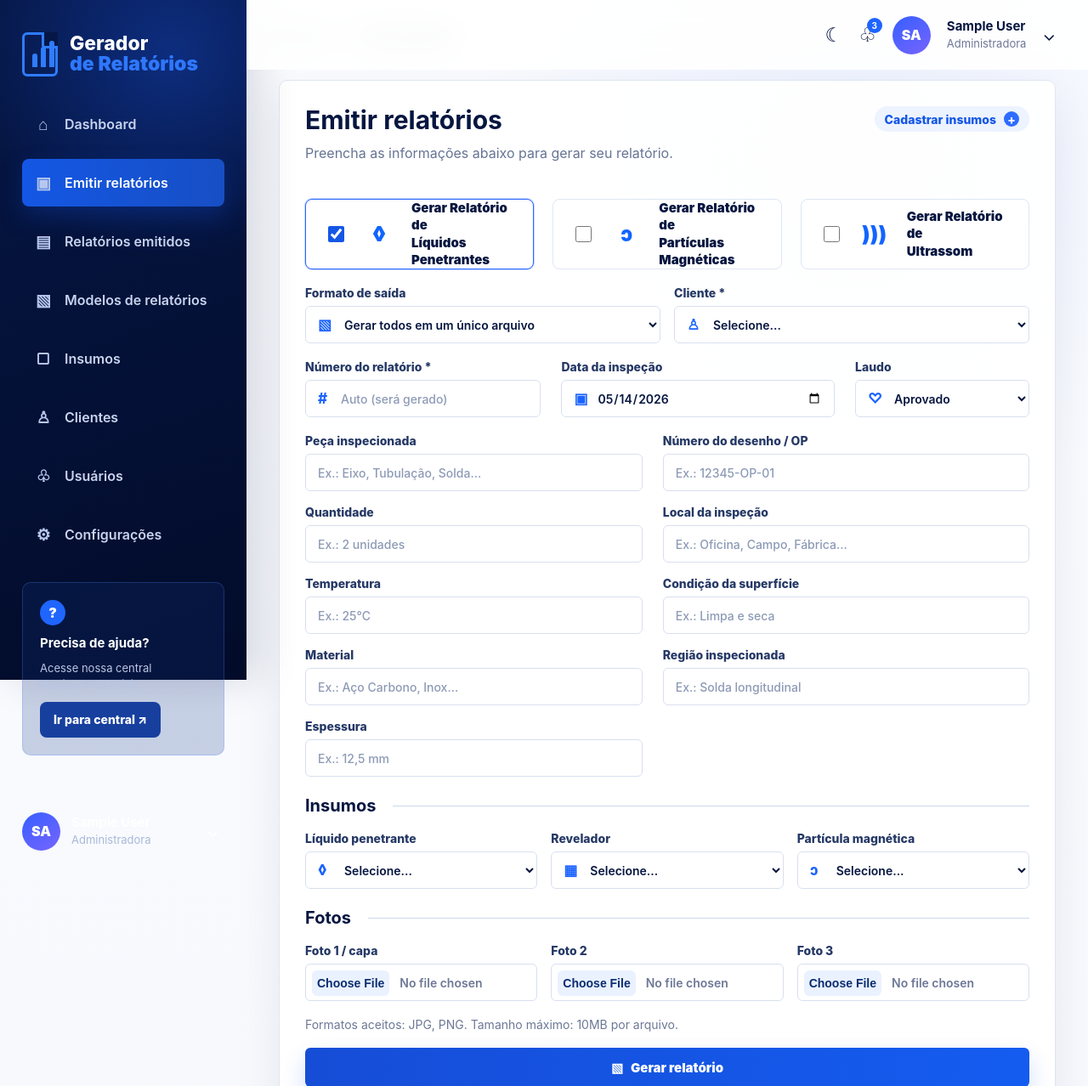
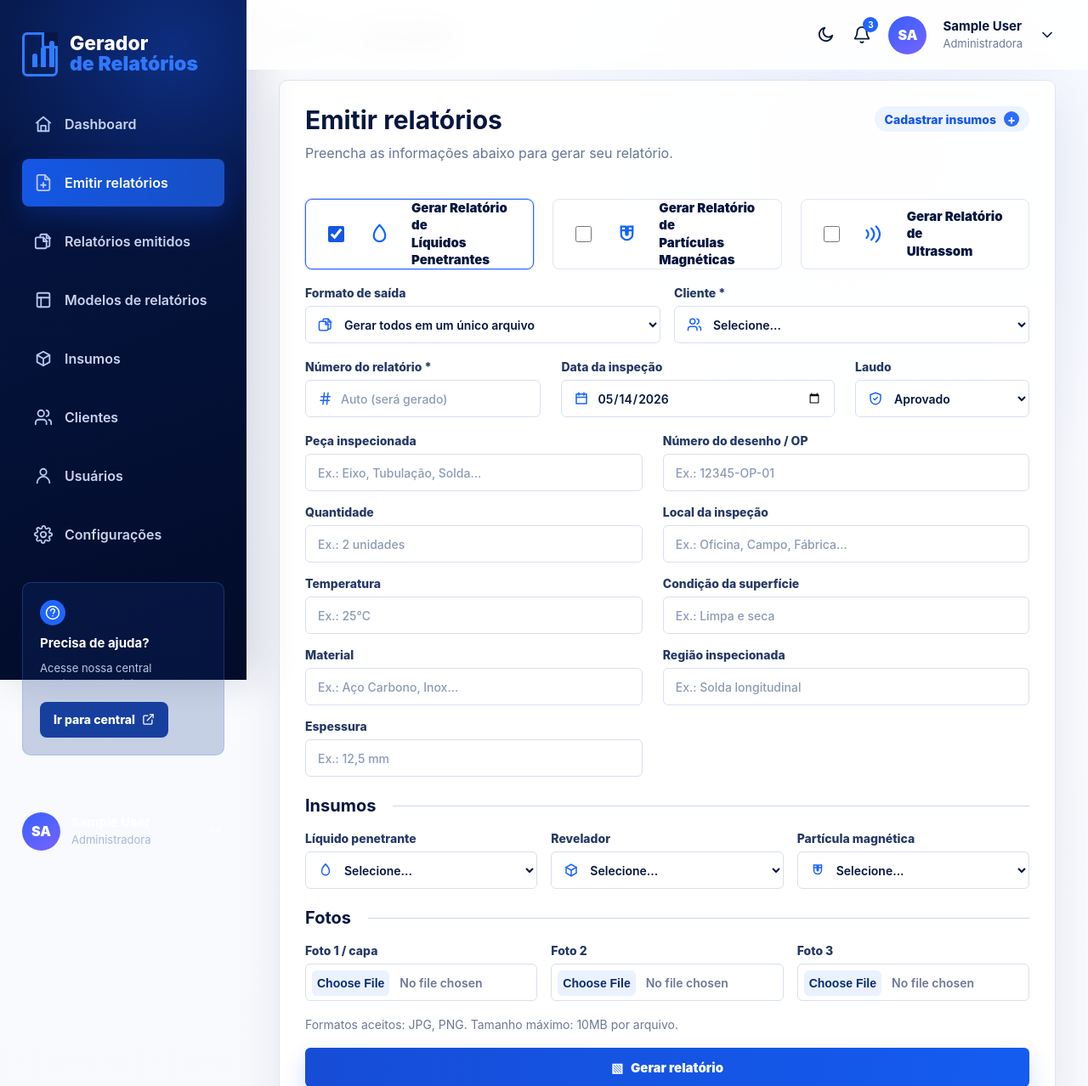
Before and after one commit to geradorderelatorios/gerador-relatorios-web, a Flask app: page /relatorios/emitir in a window 1280 px wide. Shown: the top 1278 px of the page at 85% size. Run offline with Flask 3, Linux system fonts and the light colour scheme; a user stored in the database is signed in; tables that the repository leaves empty hold one stand-in row (values such as "Sample post").

Commit message:
Substitui simbolos por icones SVG

```diff
--- a/static/web.css
+++ b/static/web.css
@@ -29,6 +29,22 @@ a { color: inherit; text-decoration: none; }
 
 button, input, select {
   font: inherit;
+}
+
+.svg-sprite {
+  position: absolute;
+  width: 0;
+  height: 0;
+  overflow: hidden;
+}
+
+svg {
+  display: block;
+  fill: none;
+  stroke: currentColor;
+  stroke-linecap: round;
+  stroke-linejoin: round;
+  stroke-width: 2;
 }
 
 .app-shell {
@@ -128,9 +144,9 @@ button, input, select {
 
 .nav-ico {
   width: 22px;
+  height: 22px;
   color: #b7c7ed;
-  text-align: center;
-  font-size: 19px;
+  flex: 0 0 auto;
 }
 
 .help-card {
@@ -153,6 +169,11 @@ button, input, select {
   font-weight: 900;
 }
 
+.help-card .help-icon svg {
+  width: 18px;
+  height: 18px;
+}
+
 .help-card strong {
   color: white;
   font-size: 15px;
@@ -170,12 +191,18 @@ button, input, select {
   min-height: 42px;
   display: inline-flex;
   align-items: center;
+  gap: 8px;
   padding: 0 16px;
   border-radius: 8px;
   color: white;
   background: #173f9e;
   font-weight: 800;
   font-size: 14px;
+}
+
+.help-card a svg {
+  width: 15px;
+  height: 15px;
 }
 
 .sidebar-user {
@@ -220,7 +247,12 @@ button, input, select {
   color: white;
   background: transparent;
   cursor: pointer;
-  font-size: 20px;
+  padding: 0;
+}
+
+.sidebar-user button svg {
+  width: 20px;
+  height: 20px;
 }
 
 .workspace {
@@ -250,8 +282,15 @@ button, input, select {
 .top-icon {
   position: relative;
   color: #071642;
-  font-size: 23px;
-  line-height: 1;
+  width: 24px;
+  height: 24px;
+  display: grid;
+  place-items: center;
+}
+
+.top-icon svg {
+  width: 22px;
+  height: 22px;
 }
 
 .top-icon.bell b {
@@ -270,7 +309,14 @@ button, input, select {
 
 .top-user strong { color: var(--text); }
 .top-user small { color: var(--muted); }
-.chevron { color: var(--text); font-size: 20px; }
+.chevron {
+  color: var(--text);
+}
+
+.chevron svg {
+  width: 20px;
+  height: 20px;
+}
 
 .page {
   width: 100%;
@@ -444,8 +490,14 @@ input[type="file"]::file-selector-button {
   top: 50%;
   transform: translateY(-50%);
   color: #1b63ff;
-  font-size: 17px;
   z-index: 1;
+  display: grid;
+  place-items: center;
+}
+
+.input-icon > span svg {
+  width: 18px;
+  height: 18px;
 }
 
 .input-icon input,
@@ -482,8 +534,14 @@ input[type="file"]::file-selector-button {
 
 .option-icon {
   color: #1265ff;
-  font-size: 25px;
   text-align: center;
+  display: grid;
+  place-items: center;
+}
+
+.option-icon svg {
+  width: 27px;
+  height: 27px;
 }
 
 .section-line {
--- a/templates/base.html
+++ b/templates/base.html
@@ -7,6 +7,27 @@
   <link rel="stylesheet" href="{{ url_for('static', filename='web.css') }}">
 </head>
 <body>
+  <svg class="svg-sprite" aria-hidden="true">
+    <symbol id="icon-home" viewBox="0 0 24 24"><path d="M3 10.5 12 3l9 7.5"/><path d="M5 9.5V21h14V9.5"/><path d="M9 21v-7h6v7"/></symbol>
+    <symbol id="icon-file-plus" viewBox="0 0 24 24"><path d="M14 2H6a2 2 0 0 0-2 2v16a2 2 0 0 0 2 2h12a2 2 0 0 0 2-2V8z"/><path d="M14 2v6h6"/><path d="M12 12v6"/><path d="M9 15h6"/></symbol>
+    <symbol id="icon-files" viewBox="0 0 24 24"><path d="M8 7V5a2 2 0 0 1 2-2h6l4 4v10a2 2 0 0 1-2 2h-2"/><path d="M16 3v5h5"/><path d="M4 7h8l4 4v8a2 2 0 0 1-2 2H4a2 2 0 0 1-2-2V9a2 2 0 0 1 2-2z"/><path d="M12 7v5h5"/></symbol>
+    <symbol id="icon-layout" viewBox="0 0 24 24"><path d="M4 5a2 2 0 0 1 2-2h12a2 2 0 0 1 2 2v14a2 2 0 0 1-2 2H6a2 2 0 0 1-2-2z"/><path d="M4 9h16"/><path d="M9 21V9"/></symbol>
+    <symbol id="icon-box" viewBox="0 0 24 24"><path d="m12 3 8 4.5v9L12 21l-8-4.5v-9z"/><path d="m4 7.5 8 4.5 8-4.5"/><path d="M12 12v9"/></symbol>
+    <symbol id="icon-users" viewBox="0 0 24 24"><path d="M16 21v-2a4 4 0 0 0-4-4H6a4 4 0 0 0-4 4v2"/><circle cx="9" cy="7" r="4"/><path d="M22 21v-2a4 4 0 0 0-3-3.87"/><path d="M16 3.13a4 4 0 0 1 0 7.75"/></symbol>
+    <symbol id="icon-user" viewBox="0 0 24 24"><path d="M20 21a8 8 0 0 0-16 0"/><circle cx="12" cy="7" r="4"/></symbol>
+    <symbol id="icon-settings" viewBox="0 0 24 24"><path d="M12 15.5a3.5 3.5 0 1 0 0-7 3.5 3.5 0 0 0 0 7z"/><path d="M19.4 15a1.65 1.65 0 0 0 .33 1.82l.06.06a2 2 0 1 1-2.83 2.83l-.06-.06A1.65 1.65 0 0 0 15 19.4a1.65 1.65 0 0 0-1 .6 1.65 1.65 0 0 0-.39 1.08V21a2 2 0 1 1-4 0v-.09A1.65 1.65 0 0 0 8.6 19.4a1.65 1.65 0 0 0-1.82.33l-.06.06a2 2 0 1 1-2.83-2.83l.06-.06A1.65 1.65 0 0 0 4.6 15a1.65 1.65 0 0 0-.6-1 1.65 1.65 0 0 0-1.08-.39H3a2 2 0 1 1 0-4h.09A1.65 1.65 0 0 0 4.6 8.6a1.65 1.65 0 0 0-.33-1.82l-.06-.06A2 2 0 1 1 7.04 3.9l.06.06A1.65 1.65 0 0 0 9 4.6a1.65 1.65 0 0 0 1-.6 1.65 1.65 0 0 0 .39-1.08V3a2 2 0 1 1 4 0v.09A1.65 1.65 0 0 0 15.4 4.6a1.65 1.65 0 0 0 1.82-.33l.06-.06a2 2 0 1 1 2.83 2.83l-.06.06A1.65 1.65 0 0 0 19.4 9c.18.38.5.7.9.88.33.14.69.2 1.05.2H21a2 2 0 1 1 0 4h-.09A1.65 1.65 0 0 0 19.4 15z"/></symbol>
+    <symbol id="icon-moon" viewBox="0 0 24 24"><path d="M21 12.8A8.5 8.5 0 1 1 11.2 3a6.5 6.5 0 0 0 9.8 9.8z"/></symbol>
+    <symbol id="icon-bell" viewBox="0 0 24 24"><path d="M18 8a6 6 0 0 0-12 0c0 7-3 7-3 9h18c0-2-3-2-3-9"/><path d="M13.73 21a2 2 0 0 1-3.46 0"/></symbol>
+    <symbol id="icon-chevron" viewBox="0 0 24 24"><path d="m6 9 6 6 6-6"/></symbol>
+    <symbol id="icon-help" viewBox="0 0 24 24"><circle cx="12" cy="12" r="10"/><path d="M9.1 9a3 3 0 1 1 5.2 2c-.9.8-1.3 1.2-1.3 2.4"/><path d="M12 17h.01"/></symbol>
+    <symbol id="icon-external" viewBox="0 0 24 24"><path d="M15 3h6v6"/><path d="M10 14 21 3"/><path d="M19 13v6a2 2 0 0 1-2 2H5a2 2 0 0 1-2-2V7a2 2 0 0 1 2-2h6"/></symbol>
+    <symbol id="icon-droplet" viewBox="0 0 24 24"><path d="M12 2.5s6 6.2 6 11.2a6 6 0 0 1-12 0c0-5 6-11.2 6-11.2z"/></symbol>
+    <symbol id="icon-magnet" viewBox="0 0 24 24"><path d="M6 4v8a6 6 0 0 0 12 0V4"/><path d="M6 4h5v8a1 1 0 0 0 2 0V4h5"/><path d="M6 8h5"/><path d="M13 8h5"/></symbol>
+    <symbol id="icon-waves" viewBox="0 0 24 24"><path d="M4 8c2.5 2.5 2.5 5.5 0 8"/><path d="M9 6c3.8 3.8 3.8 8.2 0 12"/><path d="M14 4c5 5 5 11 0 16"/></symbol>
+    <symbol id="icon-calendar" viewBox="0 0 24 24"><path d="M4 5h16v15H4z"/><path d="M8 3v4"/><path d="M16 3v4"/><path d="M4 10h16"/></symbol>
+    <symbol id="icon-shield" viewBox="0 0 24 24"><path d="M12 3 20 6v6c0 5-3.4 8.5-8 9-4.6-.5-8-4-8-9V6z"/><path d="m9 12 2 2 4-4"/></symbol>
+    <symbol id="icon-hash" viewBox="0 0 24 24"><path d="M5 9h14"/><path d="M4 15h14"/><path d="M10 3 8 21"/><path d="m16 3-2 18"/></symbol>
+  </svg>
   {% if g.user_id %}
     <div class="app-shell">
       <aside class="sidebar">
@@ -16,21 +37,21 @@
         </a>
 
         <nav class="side-nav">
-          <a class="{{ 'active' if request.endpoint == 'dashboard' else '' }}" href="{{ url_for('dashboard') }}"><span class="nav-ico">⌂</span>Dashboard</a>
-          <a class="{{ 'active' if request.endpoint in ['emitir_relatorio', 'novo_relatorio'] else '' }}" href="{{ url_for('emitir_relatorio') }}"><span class="nav-ico">▣</span>Emitir relatórios</a>
-          <a href="#"><span class="nav-ico">▤</span>Relatórios emitidos</a>
-          <a class="{{ 'active' if request.endpoint == 'templates_empresa' else '' }}" href="{{ url_for('templates_empresa') }}"><span class="nav-ico">▧</span>Modelos de relatórios</a>
-          <a class="{{ 'active' if request.endpoint == 'insumos' else '' }}" href="{{ url_for('insumos') }}"><span class="nav-ico">▢</span>Insumos</a>
-          <a class="{{ 'active' if request.endpoint in ['clientes', 'editar_cliente', 'salvar_cliente'] else '' }}" href="{{ url_for('clientes') }}"><span class="nav-ico">♙</span>Clientes</a>
-          <a href="#"><span class="nav-ico">♧</span>Usuários</a>
-          <a href="#"><span class="nav-ico">⚙</span>Configurações</a>
+          <a class="{{ 'active' if request.endpoint == 'dashboard' else '' }}" href="{{ url_for('dashboard') }}"><svg class="nav-ico"><use href="#icon-home"></use></svg>Dashboard</a>
+          <a class="{{ 'active' if request.endpoint in ['emitir_relatorio', 'novo_relatorio'] else '' }}" href="{{ url_for('emitir_relatorio') }}"><svg class="nav-ico"><use href="#icon-file-plus"></use></svg>Emitir relatórios</a>
+          <a href="#"><svg class="nav-ico"><use href="#icon-files"></use></svg>Relatórios emitidos</a>
+          <a class="{{ 'active' if request.endpoint == 'templates_empresa' else '' }}" href="{{ url_for('templates_empresa') }}"><svg class="nav-ico"><use href="#icon-layout"></use></svg>Modelos de relatórios</a>
+          <a class="{{ 'active' if request.endpoint == 'insumos' else '' }}" href="{{ url_for('insumos') }}"><svg class="nav-ico"><use href="#icon-box"></use></svg>Insumos</a>
+          <a class="{{ 'active' if request.endpoint in ['clientes', 'editar_cliente', 'salvar_cliente'] else '' }}" href="{{ url_for('clientes') }}"><svg class="nav-ico"><use href="#icon-users"></use></svg>Clientes</a>
+          <a href="#"><svg class="nav-ico"><use href="#icon-user"></use></svg>Usuários</a>
+          <a href="#"><svg class="nav-ico"><use href="#icon-settings"></use></svg>Configurações</a>
         </nav>
 
         <div class="help-card">
-          <span class="help-icon">?</span>
+          <span class="help-icon"><svg><use href="#icon-help"></use></svg></span>
           <strong>Precisa de ajuda?</strong>
           <p>Acesse nossa central<br>de ajuda e tutoriais.</p>
-          <a href="#">Ir para central ↗</a>
+          <a href="#">Ir para central <svg><use href="#icon-external"></use></svg></a>
         </div>
 
         <form class="sidebar-user" method="post" action="{{ url_for('logout') }}">
@@ -39,7 +60,7 @@
             <strong>{{ g.user_name or 'Ana Martins' }}</strong>
             <small>{% if g.user_role == 'master' %}Administradora{% else %}Administradora{% endif %}</small>
           </span>
-          <button type="submit" aria-label="Sair">⌄</button>
+          <button type="submit" aria-label="Sair"><svg><use href="#icon-chevron"></use></svg></button>
         </form>
       </aside>
 
@@ -47,14 +68,14 @@
         <header class="app-topbar">
           <div></div>
           <div class="top-actions">
-            <span class="top-icon">☾</span>
-            <span class="top-icon bell">♧<b>3</b></span>
+            <span class="top-icon"><svg><use href="#icon-moon"></use></svg></span>
+            <span class="top-icon bell"><svg><use href="#icon-bell"></use></svg><b>3</b></span>
             <span class="avatar">{{ (g.user_name or 'Ana Martins')[:2].upper() }}</span>
             <span class="top-user">
               <strong>{{ g.user_name or 'Ana Martins' }}</strong>
               <small>Administradora</small>
             </span>
-            <span class="chevron">⌄</span>
+            <span class="chevron"><svg><use href="#icon-chevron"></use></svg></span>
           </div>
         </header>
 
--- a/templates/emitir_relatorio.html
+++ b/templates/emitir_relatorio.html
@@ -14,24 +14,24 @@
   <div class="report-options">
     <label class="check-option">
       <input name="incluir_lp" type="checkbox" value="1" checked>
-      <span class="option-icon">◊</span>
+      <span class="option-icon"><svg><use href="#icon-droplet"></use></svg></span>
       <span>Gerar Relatório de<br>Líquidos Penetrantes</span>
     </label>
     <label class="check-option">
       <input name="incluir_pm" type="checkbox" value="1">
-      <span class="option-icon">ↄ</span>
+      <span class="option-icon"><svg><use href="#icon-magnet"></use></svg></span>
       <span>Gerar Relatório de<br>Partículas Magnéticas</span>
     </label>
     <label class="check-option">
       <input name="incluir_us" type="checkbox" value="1">
-      <span class="option-icon">)))</span>
+      <span class="option-icon"><svg><use href="#icon-waves"></use></svg></span>
       <span>Gerar Relatório de<br>Ultrassom</span>
     </label>
   </div>
 
   <div class="grid two">
     <label>Formato de saída
-      <span class="input-icon"><span>▧</span>
+      <span class="input-icon"><span><svg><use href="#icon-files"></use></svg></span>
         <select name="output_mode">
           <option value="unico">Gerar todos em um único arquivo</option>
           <option value="separados">Gerar laudos separados</option>
@@ -39,7 +39,7 @@
       </span>
     </label>
     <label>Cliente *
-      <span class="input-icon"><span>♙</span>
+      <span class="input-icon"><span><svg><use href="#icon-users"></use></svg></span>
         <select name="cliente_id" required>
           <option value="">Selecione...</option>
           {% for cliente in clientes %}
@@ -52,13 +52,13 @@
 
   <div class="grid report-top">
     <label>Número do relatório *
-      <span class="input-icon"><span>#</span><input name="NUMRELATORIO" placeholder="Auto (será gerado)" required></span>
+      <span class="input-icon"><span><svg><use href="#icon-hash"></use></svg></span><input name="NUMRELATORIO" placeholder="Auto (será gerado)" required></span>
     </label>
     <label>Data da inspeção
-      <span class="input-icon"><span>▣</span><input name="DATA_INSP" type="date" value="{{ today }}"></span>
+      <span class="input-icon"><span><svg><use href="#icon-calendar"></use></svg></span><input name="DATA_INSP" type="date" value="{{ today }}"></span>
     </label>
     <label>Laudo
-      <span class="input-icon"><span>♡</span>
+      <span class="input-icon"><span><svg><use href="#icon-shield"></use></svg></span>
         <select name="LAUDO">
           <option value="A">Aprovado</option>
           <option value="R">Reprovado</option>
@@ -100,7 +100,7 @@
   <div class="section-line"><h2>Insumos</h2></div>
   <div class="grid three">
     <label>Líquido penetrante
-      <span class="input-icon"><span>◊</span>
+      <span class="input-icon"><span><svg><use href="#icon-droplet"></use></svg></span>
         <select name="penetrante_id">
           <option value="">Selecione...</option>
           {% for insumo in penetrantes %}
@@ -110,7 +110,7 @@
       </span>
     </label>
     <label>Revelador
-      <span class="input-icon"><span>▦</span>
+      <span class="input-icon"><span><svg><use href="#icon-box"></use></svg></span>
         <select name="revelador_id">
           <option value="">Selecione...</option>
           {% for insumo in reveladores %}
@@ -120,7 +120,7 @@
       </span>
     </label>
     <label>Partícula magnética
-      <span class="input-icon"><span>ↄ</span>
+      <span class="input-icon"><span><svg><use href="#icon-magnet"></use></svg></span>
         <select name="particula_id">
           <option value="">Selecione...</option>
           {% for insumo in particulas %}
```
